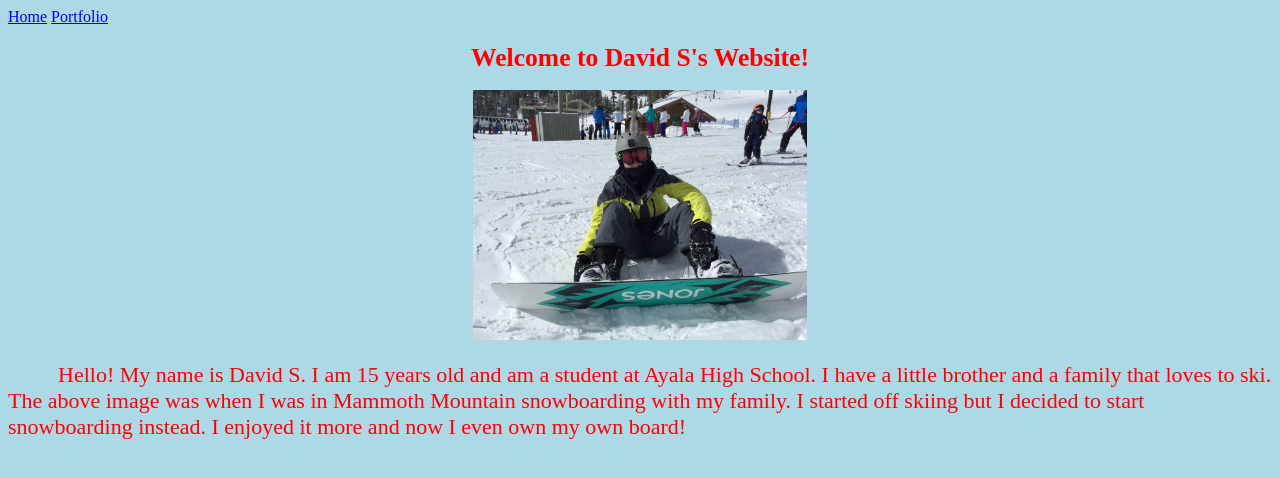
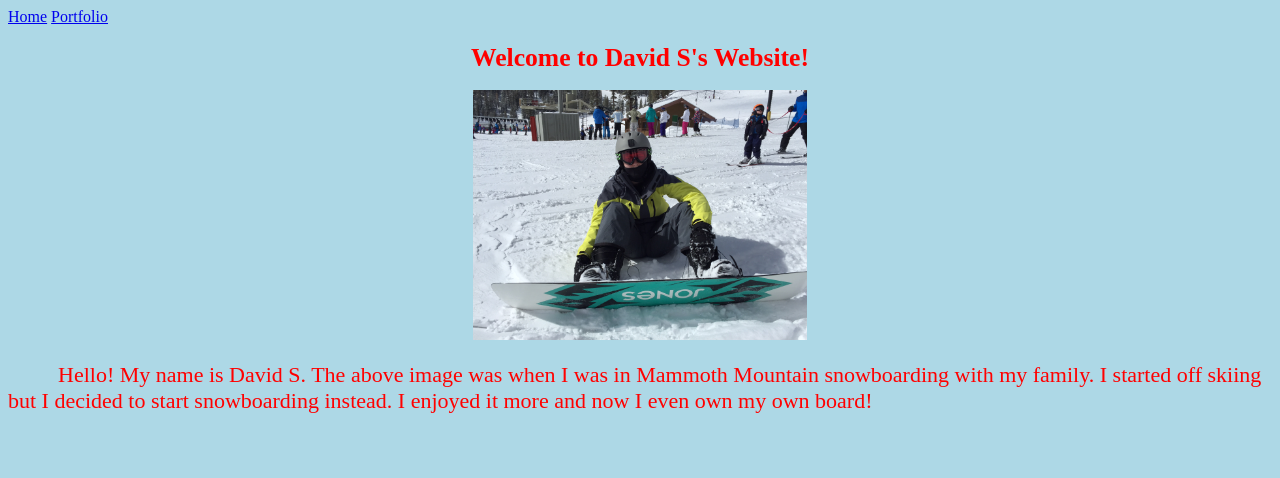
Before and after one commit to davids598/davids598.github.io, a plain HTML site: page index.html in a window 1280 px wide. Drawn offline with Linux system fonts and the light colour scheme.

Commit message:
Changed bio information

```diff
--- a/index.html
+++ b/index.html
@@ -12,6 +12,6 @@
     <a href="Portfolio\portfolio.html">Portfolio</a>
     <h1>Welcome to David S's Website!</h1>
     <img src="Images/Snowboard.JPG" height="250">
-	<p> Hello! My name is David S. I am 15 years old and am a student at Ayala High School. I have a little brother and a family that loves to ski. The above image was when I was in Mammoth Mountain snowboarding with my family. I started off skiing but I decided to start snowboarding instead. I enjoyed it more and now I even own my own board! </p>
+	<p> Hello! My name is David S. The above image was when I was in Mammoth Mountain snowboarding with my family. I started off skiing but I decided to start snowboarding instead. I enjoyed it more and now I even own my own board! </p>
   </body>
 </html>
```
